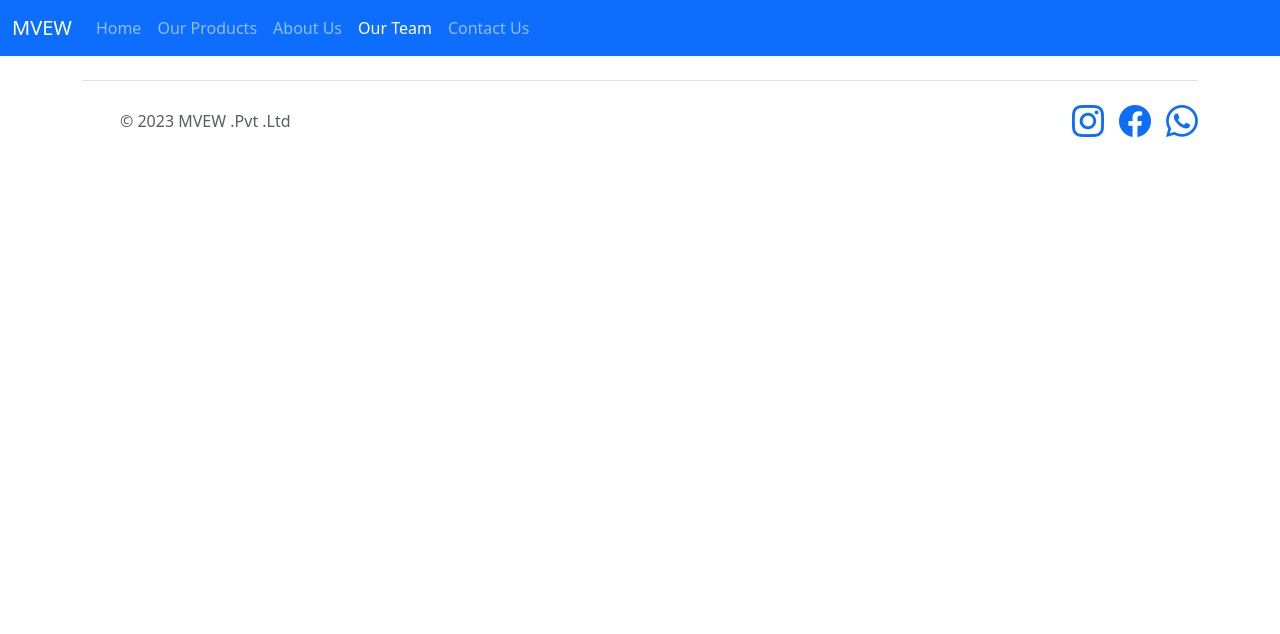
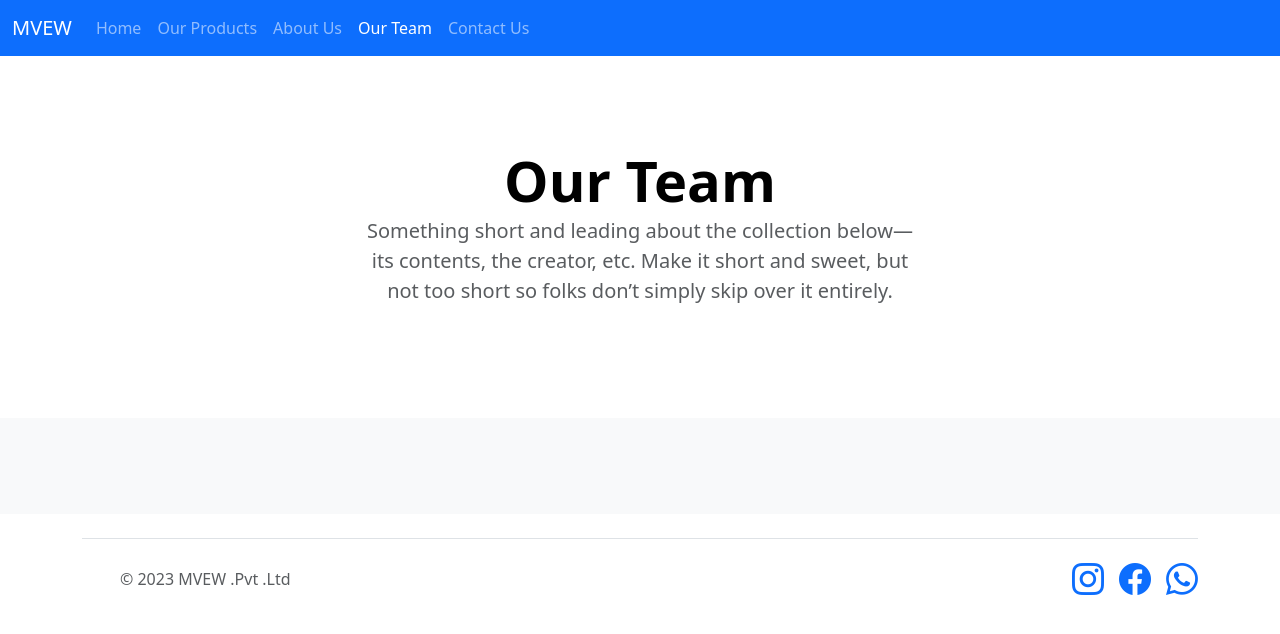
Before and after one commit to indevilish/mvew, a plain HTML site: page our-team.html in a window 1280 px wide. Drawn offline with nearby package versions, Linux system fonts and the light colour scheme.

Commit message:
Update our-team.html

```diff
--- a/our-team.html
+++ b/our-team.html
@@ -43,6 +43,27 @@
         </nav>
     </header>
     <!--End of NavBar-->
+
+    <!--Starting of Main-->
+    <main>
+
+        <section class="py-5 text-center container">
+            <div class="row py-lg-5">
+                <div class="col-lg-6 col-md-8 mx-auto">
+                    <h1 class="display-4 fw-bold lh-1 text-body-emphasis ">Our Team</h1>
+                    <p class="lead text-body-secondary">Something short and leading about the collection below—its contents, the creator, etc. Make it short and sweet, but not too short so folks don’t simply skip over it entirely.</p>
+
+                </div>
+            </div>
+        </section>
+
+        <div class="album py-5 bg-body-tertiary">
+            <div class="container">
+            </div>
+
+    </main>
+    <!--End of Main-->
+
     <!--Starting of Footer-->
     <div class="container">
         <footer class="d-flex flex-wrap justify-content-between align-items-center py-3 my-4 border-top">
```
